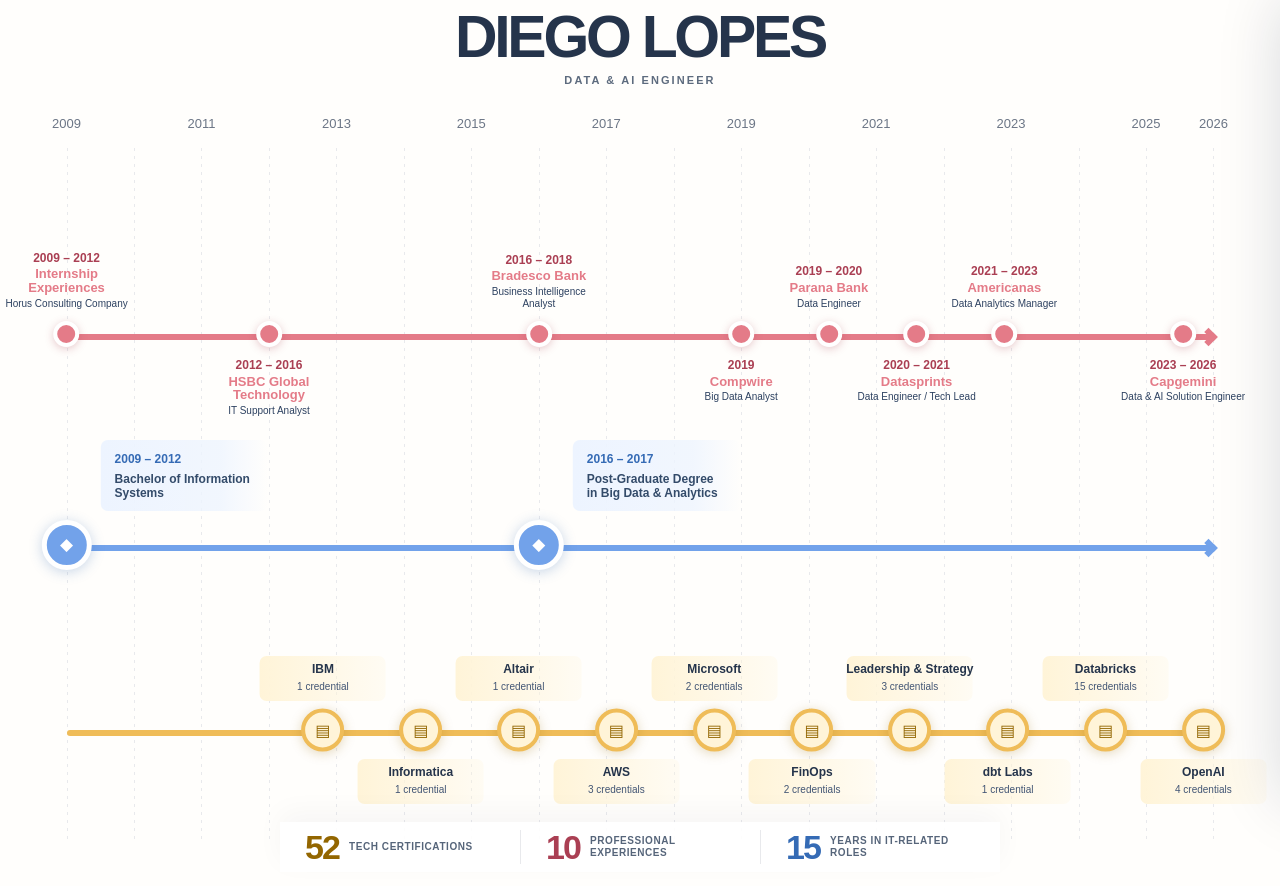
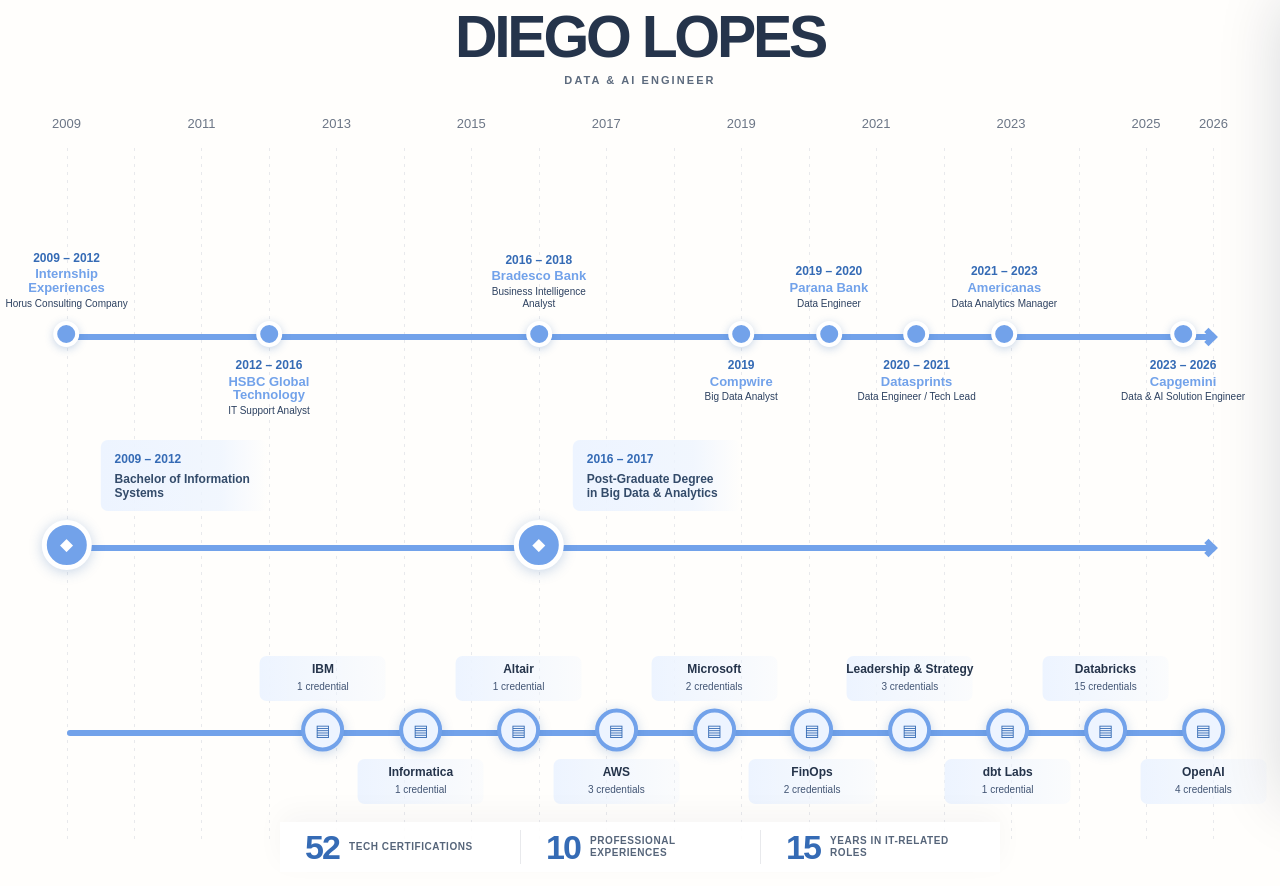
Before and after one commit to lopesdiego12/diego-lopes-career-map, a Next.js app: page / in a window 1280 px wide. Built offline with nearby package versions, Linux system fonts and the light colour scheme.

Commit message:
Use one blue palette for all routes

```diff
--- a/app/globals.css
+++ b/app/globals.css
@@ -1,6 +1,6 @@
 @import 'tailwindcss';
 
-:root{--navy:#25344b;--red:#e47b88;--red-ink:#aa3f53;--blue:#72a2ea;--blue-ink:#356bb5;--gold:#efbc58;--gold-ink:#936600;--grid:#e8e9ec;--muted:#697587}
+:root{--navy:#25344b;--blue:#72a2ea;--blue-ink:#356bb5;--blue-soft:#edf4ff;--grid:#e8e9ec;--muted:#697587}
 *{box-sizing:border-box}
 html,body{margin:0;min-height:100%;background:#fffefc;color:var(--navy);font-family:Arial,Helvetica,sans-serif}
 button{font:inherit}
@@ -15,48 +15,48 @@
 .grid{position:absolute;left:var(--side-pad);right:var(--side-pad);top:52px;bottom:42px;pointer-events:none}
 .grid i{position:absolute;top:0;bottom:0;width:1px;background:repeating-linear-gradient(to bottom,var(--grid) 0 3px,transparent 3px 8px)}
 .route{position:absolute;left:var(--side-pad);right:var(--side-pad);height:172px}
-.experience-route{top:154px;color:var(--red)}
+.experience-route{top:154px;color:var(--blue)}
 .education-route{top:365px;color:var(--blue)}
-.credential-route{top:550px;color:var(--gold)}
+.credential-route{top:550px;color:var(--blue)}
 .route-line{position:absolute;left:0;right:0;top:84px;height:6px;border-radius:8px;background:currentColor}
 .route-line:after{content:'';position:absolute;right:-2px;top:50%;width:13px;height:13px;border-right:6px solid currentColor;border-top:6px solid currentColor;transform:translateY(-50%) rotate(45deg)}
 .experience-stop,.education-stop,.provider-stop{position:absolute;top:84px;transform:translate(-50%,-50%);z-index:2}
 .experience-stop{width:clamp(118px,9.5vw,160px);text-align:center}
-.experience-stop .station{position:absolute;left:50%;top:50%;width:26px;height:26px;border-radius:50%;background:var(--red);border:4px solid #fff;box-shadow:0 2px 9px rgba(170,63,83,.28);transform:translate(-50%,-50%)}
+.experience-stop .station{position:absolute;left:50%;top:50%;width:26px;height:26px;border-radius:50%;background:var(--blue);border:4px solid #fff;box-shadow:0 2px 9px rgba(53,107,181,.28);transform:translate(-50%,-50%)}
 .experience-stop div{position:absolute;left:50%;width:clamp(118px,9.8vw,165px);display:flex;flex-direction:column;align-items:center;transform:translateX(-50%)}
 .experience-stop:nth-of-type(odd) div{bottom:25px}
 .experience-stop:nth-of-type(even) div{top:25px}
-.experience-stop b{color:var(--red-ink);font-size:12px;line-height:1.05}
+.experience-stop b{color:var(--blue-ink);font-size:12px;line-height:1.05}
 .experience-stop strong{margin-top:3px;font-size:13px;line-height:1.05}
 .experience-stop small{margin-top:3px;color:#2d4160;font-size:10px;line-height:1.15}
 .education-stop{width:clamp(190px,15.5vw,260px)}
 .education-icon{position:absolute;left:50%;top:0;display:grid;place-items:center;width:50px;height:50px;border-radius:50%;color:#fff;background:var(--blue);border:5px solid #fff;box-shadow:0 2px 13px rgba(53,107,181,.28);font-size:17px;transform:translate(-50%,-50%)}
-.education-stop div{position:absolute;left:calc(50% + 34px);bottom:34px;width:clamp(165px,13.1vw,220px);display:flex;flex-direction:column;padding:10px 14px;border-radius:7px;background:linear-gradient(90deg,#edf4ff,rgba(237,244,255,.76) 72%,rgba(255,254,252,.2))}
+.education-stop div{position:absolute;left:calc(50% + 34px);bottom:34px;width:clamp(165px,13.1vw,220px);display:flex;flex-direction:column;padding:10px 14px;border-radius:7px;background:linear-gradient(90deg,var(--blue-soft),rgba(237,244,255,.76) 72%,rgba(255,254,252,.2))}
 .education-stop b{color:var(--blue-ink);font-size:12px}
 .education-stop strong{margin-top:4px;color:#334b6a;font-size:12px;line-height:1.22}
 .provider-stop{width:clamp(112px,9.75vw,164px);padding:0;border:0;background:transparent;color:var(--navy);text-align:center;cursor:pointer}
-.credential-icon{position:absolute;left:50%;top:50%;display:grid;place-items:center;width:43px;height:43px;border-radius:50%;background:#fff4d8;border:4px solid var(--gold);color:var(--gold-ink);box-shadow:0 2px 12px rgba(147,102,0,.25);font-size:16px;transform:translate(-50%,-50%);transition:transform .18s ease,box-shadow .18s ease}
-.provider-copy{position:absolute;left:50%;width:clamp(112px,9.85vw,166px);display:flex;flex-direction:column;align-items:center;transform:translateX(-50%);padding:7px 8px;border-radius:7px;background:linear-gradient(90deg,#fff4d8,rgba(255,244,216,.24))}
+.credential-icon{position:absolute;left:50%;top:50%;display:grid;place-items:center;width:43px;height:43px;border-radius:50%;background:var(--blue-soft);border:4px solid var(--blue);color:var(--blue-ink);box-shadow:0 2px 12px rgba(53,107,181,.25);font-size:16px;transform:translate(-50%,-50%);transition:transform .18s ease,box-shadow .18s ease}
+.provider-copy{position:absolute;left:50%;width:clamp(112px,9.85vw,166px);display:flex;flex-direction:column;align-items:center;transform:translateX(-50%);padding:7px 8px;border-radius:7px;background:linear-gradient(90deg,var(--blue-soft),rgba(237,244,255,.24))}
 .provider-stop:nth-of-type(odd) .provider-copy{bottom:29px}
 .provider-stop:nth-of-type(even) .provider-copy{top:29px}
 .provider-copy strong{font-size:12px;line-height:1.1;white-space:nowrap}
 .provider-copy small{margin-top:3px;color:#425574;font-size:10px;white-space:nowrap}
-.provider-stop:hover .credential-icon,.provider-stop:focus-visible .credential-icon,.provider-stop.is-active .credential-icon{transform:translate(-50%,-50%) scale(1.12);box-shadow:0 0 0 5px #fff,0 5px 17px rgba(147,102,0,.34)}
+.provider-stop:hover .credential-icon,.provider-stop:focus-visible .credential-icon,.provider-stop.is-active .credential-icon{transform:translate(-50%,-50%) scale(1.12);box-shadow:0 0 0 5px #fff,0 5px 17px rgba(53,107,181,.34)}
 .provider-stop:focus-visible{outline:2px solid var(--navy);outline-offset:28px;border-radius:50%}
 .career-stats{position:absolute;z-index:10;left:50%;bottom:14px;display:flex;align-items:center;justify-content:center;width:min(720px,calc(100vw - 40px));padding:8px 0;transform:translateX(-50%);background:rgba(255,255,255,.92);box-shadow:0 -10px 28px rgba(7,26,54,.035)}
 .career-stat{display:grid;grid-template-columns:auto 1fr;align-items:center;gap:10px;width:33.333%;padding:0 25px}
 .career-stat+.career-stat{border-left:1px solid var(--grid)}
 .career-stat strong{font-size:34px;line-height:1;font-weight:900;letter-spacing:-.055em;font-variant-numeric:tabular-nums}
 .career-stat span{color:#56657a;font-size:10px;font-weight:700;line-height:1.18;text-transform:uppercase;letter-spacing:.055em}
-.certification-stat strong{color:var(--gold-ink)}
-.experience-stat strong{color:var(--red-ink)}
+.certification-stat strong{color:var(--blue-ink)}
+.experience-stat strong{color:var(--blue-ink)}
 .years-stat strong{color:var(--blue-ink)}
 .drawer-backdrop{position:fixed;inset:0;z-index:30;background:rgba(7,26,54,.18);opacity:0;pointer-events:none;transition:opacity .22s ease}
 .drawer-backdrop.is-open{opacity:1;pointer-events:auto}
 .credential-drawer{position:fixed;z-index:40;top:0;right:0;width:min(520px,92vw);height:100vh;background:#fff;box-shadow:-24px 0 60px rgba(7,26,54,.16);transform:translateX(105%);transition:transform .28s cubic-bezier(.2,.8,.2,1);padding:34px 34px 42px;overflow-y:auto}
 .credential-drawer.is-open{transform:translateX(0)}
 .drawer-head{display:flex;justify-content:space-between;gap:20px;padding-bottom:24px;border-bottom:1px solid var(--grid)}
-.drawer-kicker{color:var(--gold-ink);font-size:10px;font-weight:700;letter-spacing:.14em;text-transform:uppercase}
+.drawer-kicker{color:var(--blue-ink);font-size:10px;font-weight:700;letter-spacing:.14em;text-transform:uppercase}
 .drawer-head h2{margin:10px 0 3px;font-size:34px;letter-spacing:-.04em}
 .drawer-head p{margin:0;color:var(--muted);font-size:13px}
 .close-button{width:42px;height:42px;border:1px solid var(--grid);border-radius:50%;background:#fff;color:var(--navy);cursor:pointer;font-size:26px;line-height:1}
```
